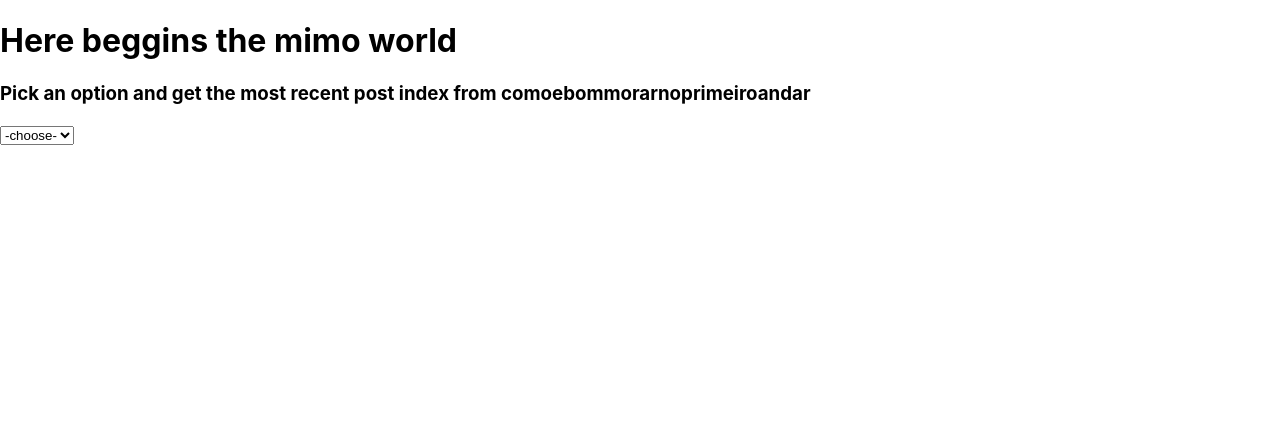
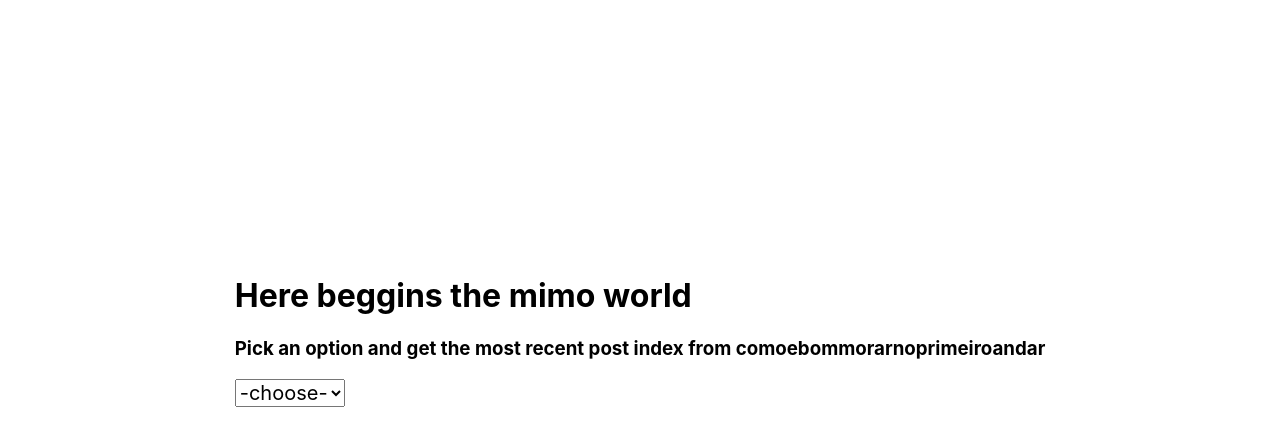
Before and after one commit to RaviCampos/hooks, a React (Create React App) app: page / in a window 1280 px wide. Shown: the top 446 px of the page. Built offline with nearby package versions, Linux system fonts and the light colour scheme.

Commit message:
added barebone styles

```diff
--- a/src/App.css
+++ b/src/App.css
@@ -1,7 +1,20 @@
-/* .app {
+.app {
   width: 100%;
   height: 95vh;
   display: flex;
   align-items: center;
   justify-content: center;
-} */
+}
+
+.app > div {
+  height: 250px;
+}
+
+.drop {
+  font-family: -apple-system, BlinkMacSystemFont, 'Segoe UI', 'Roboto', 'Oxygen', 'Ubuntu', 'Cantarell', 'Fira Sans', 'Droid Sans', 'Helvetica Neue', sans-serif;
+  font-size: 20px;
+}
+
+.redered_title {
+  font-size: 30px;
+}
--- a/src/App.js
+++ b/src/App.js
@@ -6,8 +6,10 @@ import './App.css';
 function App() {
   return (
     <div className="app">
-      <Title />
-      <Dropdown />
+      <div>
+        <Title />
+        <Dropdown />
+      </div>
     </div>
   );
 }
--- a/src/components/ArcticleTitle.js
+++ b/src/components/ArcticleTitle.js
@@ -2,7 +2,7 @@
 function ActicleTitle(props) {
     if(props.title) {
         return (
-            <h3>{props.title}</h3>
+            <h3 className="redered_title">{props.title}</h3>
         )
     }
     return null
--- a/src/components/Dropdown.js
+++ b/src/components/Dropdown.js
@@ -8,7 +8,6 @@ function Dropdown() {
     useEffect(() => {
         const getPostTitle = async () => {
             if(index) {
-                console.log(index)
                 try {
                     const response = await axios.get("https://www.comoebommorarnoprimeiroandar.com/wp-json/wp/v2/posts?_fields=title&per_page=3");
 
@@ -23,8 +22,8 @@ function Dropdown() {
     }, [index])
     return (
         <div>
-            <select name="index" id="indexDrop" onChange={e => setIndex(e.target.value)}>
-                <option value="" selected disabled hidden>-choose-</option>
+            <select defaultValue="" name="index" id="indexDrop" onChange={e => setIndex(e.target.value)} className="drop">
+                <option value="" disabled hidden>-choose-</option>
                 <option value="0">First</option>
                 <option value="1">Second</option>
                 <option value="2">Third</option>
```
